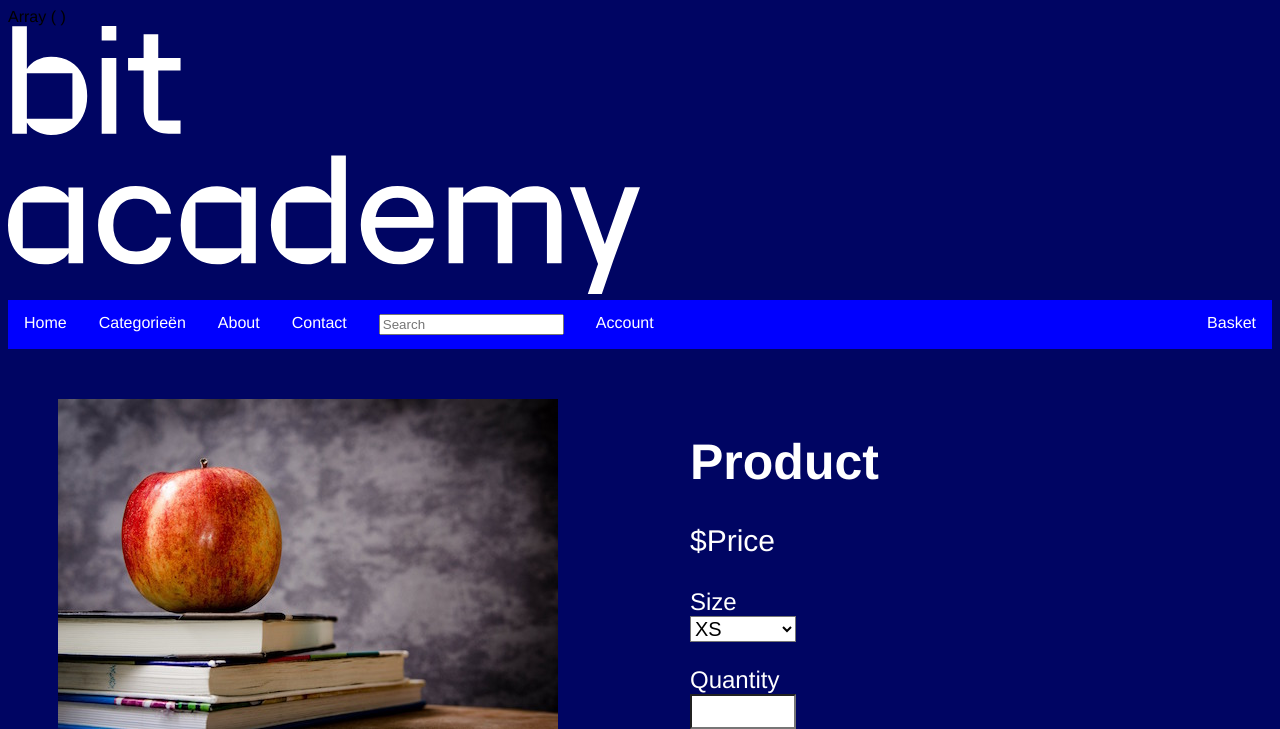
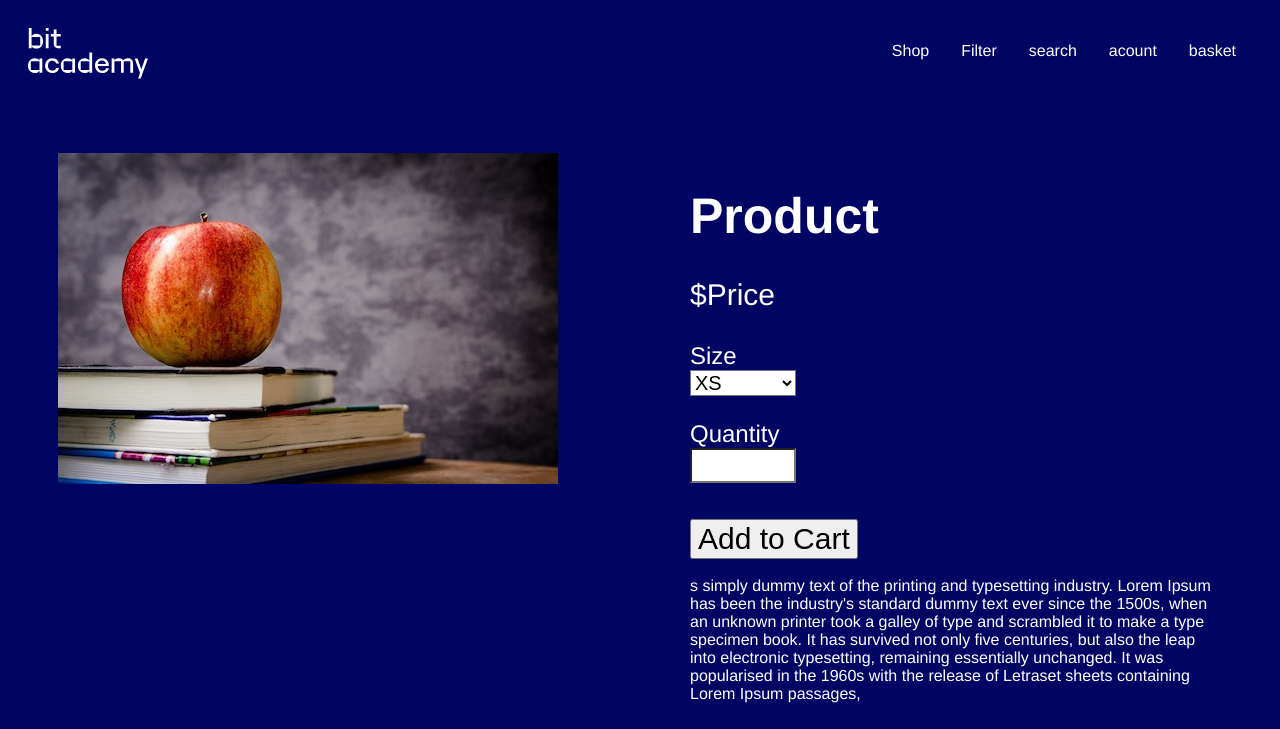
Before and after one commit to Sadek2002/bit, a PHP site: page /Productpage/test.php in a window 1280 px wide. Shown: the top 729 px of the page. After the commit the page ends 703 px from the top, so only its background shows below. Run offline with PHP 8.4, Linux system fonts and the light colour scheme; data comes from the database, SQL or seed files in the repository.

Commit message:
css veranderen

```diff
--- a/Productpage/Productpage.css
+++ b/Productpage/Productpage.css
@@ -1,11 +1,15 @@
+#bit-img {
+    max-width: 120px;
+    max-height: 60px;
 
+}
 
 nav ul {
     list-style-type: none;
     margin: 0;
-    padding: 0;
+    padding: 20px;
     overflow: hidden;
-    background-color:blue;
+    background-color: #000563;
 }
 
 nav li {
@@ -22,7 +26,7 @@ nav li a {
 }
 
 nav li a:hover {
-    background-color: cornflowerblue;
+    background-color: blue;
 }
 
 li a, .dropbtn {
@@ -34,7 +38,7 @@ li a, .dropbtn {
 }
 
 li a:hover, .dropdown:hover .dropbtn {
-    background-color: cornflowerblue;
+    background-color: blue;
 }
 
 li.dropdown {
@@ -44,7 +48,7 @@ li.dropdown {
 .dropdown-content {
     display: none;
     position: absolute;
-    background-color: cornflowerblue;
+    background-color: blue;
     min-width: 160px;
     box-shadow: 0px 8px 16px 0px rgba(0,0,0,0.2);
     z-index: 1;
--- a/Productpage/test.php
+++ b/Productpage/test.php
@@ -11,30 +11,30 @@ require_once "../php/Database.php";
 $db = new Database("localhost", "bit_academy", "3306", "root", "");
 $db->checkConnectionToDatabase();
 
-print_r($db->getRecordsFromTableByName("products", "product_id", 1));
+//print_r($db->getRecordsFromTableByName("products", "product_id", 1));
 
 ?>
 
 
 
 <header>
-    <img src = "img/logo.svg" id="bit_img" alt="image">
+
 </header>
 <nav id= "nav">
     <ul>
-        <li><a href="index.html" target = "_self">Home</a></li>
-        <li class = "dropdown">
-            <a href = "javascript:void(0)" class="dropbtn">Categorie&#235;n</a>
+        <li><img id="bit-img" src="img/logo.svg"></li>
+        <!--<li style="float: right; padding-right: 30px;" ><a href = "Contact.html" target = "_self">contact</a></li>-->
+        <li style = "float: right"><a href = "">basket</a></li>
+        <li style = "float: right"><a href = "">acount</a></li>
+        <li style = "float: right"><a href = "">search</a></li>
+        <li class = "dropdown" style="float: right;">
+            <a href = "javascript:void(0)" class="dropbtn">Filter</a>
             <div class="dropdown-content">
                 <a href="#">link 1</a>
                 <a href="#">link 2</a>
             </div>
         </li>
-        <li><a href = "about.html" target = "_self">About</a>
-        <li><a href = "Contact.html" target = "_self">Contact</a></li>
-        <li><a id="search_bar"><input type="text" placeholder="Search"></a></li>
-        <li><a href="">Account</a></li>
-        <li style="float:right"><a href="">Basket</a></li>
+        <li style = "float: right"><a href="index.html" target = "_self">Shop</a></li>
     </ul>
 </nav>
 
```
